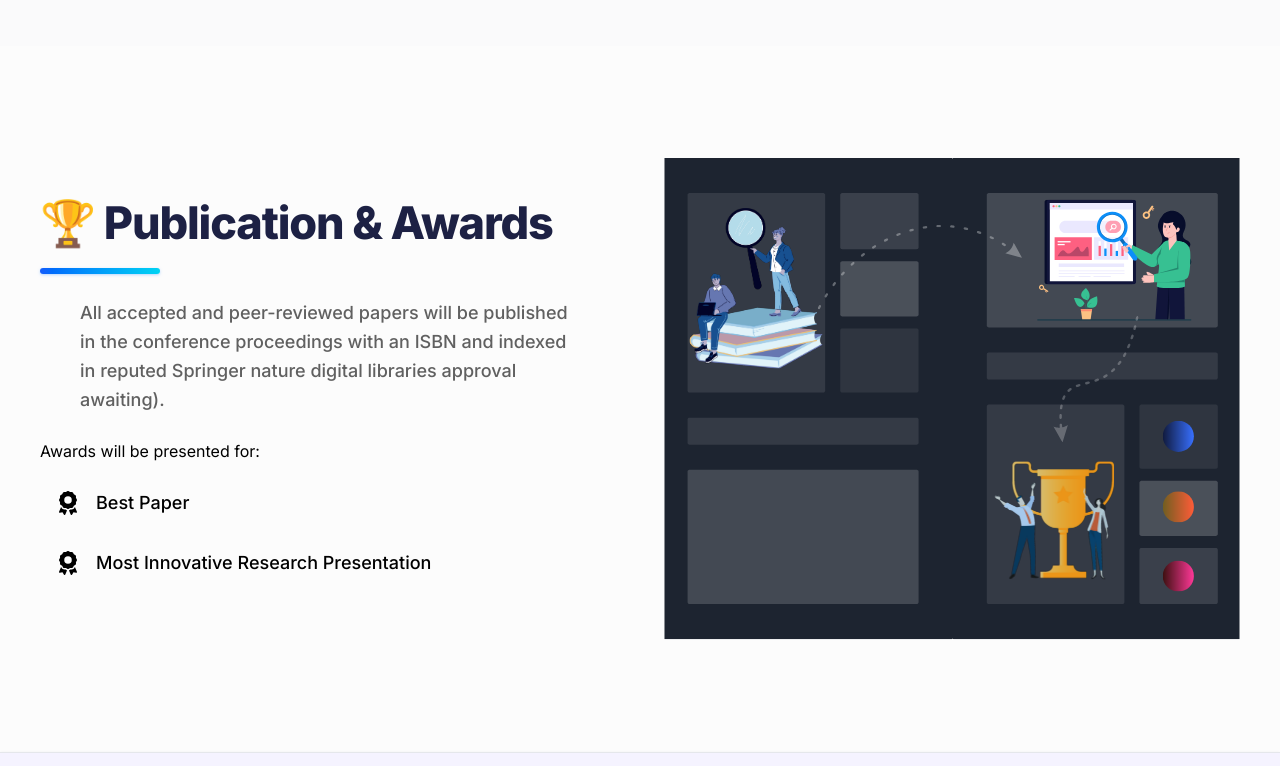
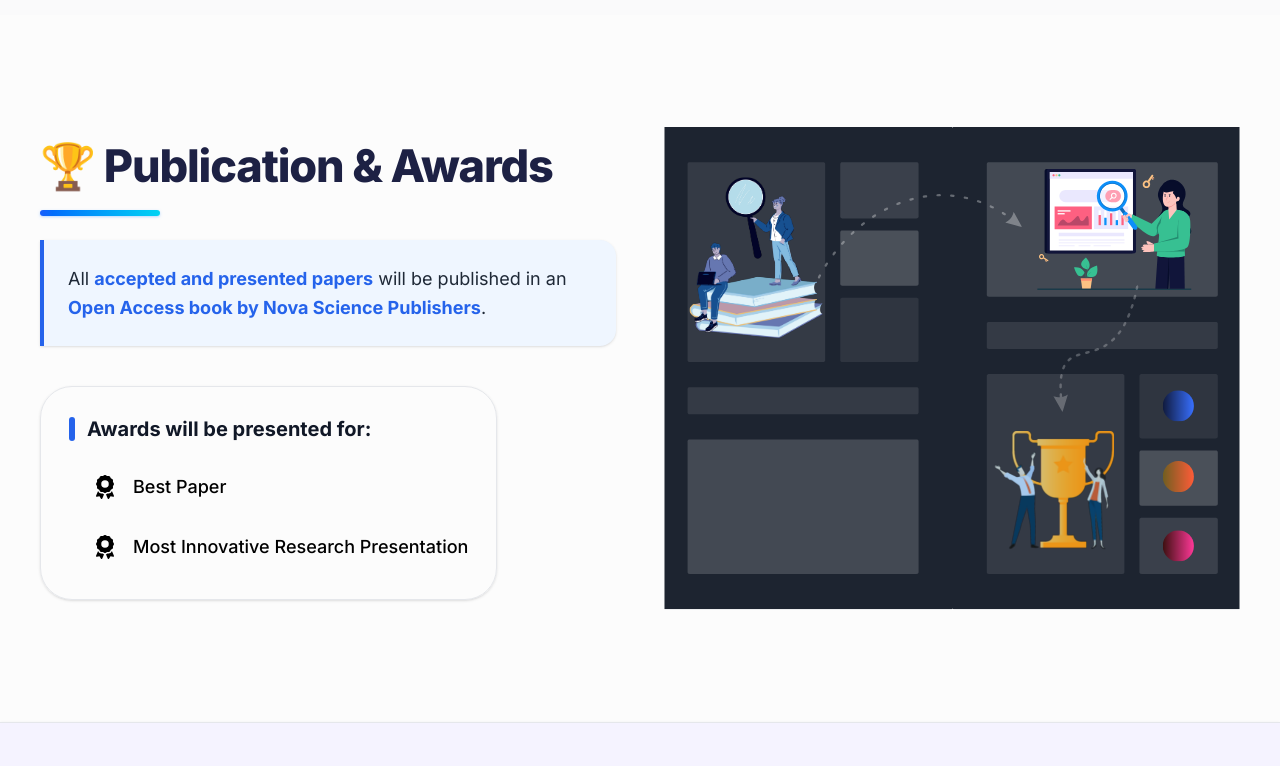
Before and after one commit to KartikTulsian/iemnacdc, a Next.js app: page / in a window 1280 px wide. Shown: the part 5024-5790 px from the top of the page. Built offline with nearby package versions, Linux system fonts and the light colour scheme.

Commit message:
changes in text

```diff
--- a/src/components/About/AboutSectionThree.tsx
+++ b/src/components/About/AboutSectionThree.tsx
@@ -7,7 +7,7 @@ const prizeIcon = (
     viewBox="0 0 384 512"
     className="h-6 w-6 text-[#4A6CF7]"
   >
-    <path d="M173.8 5.5c11-7.3 25.4-7.3 36.4 0L228 17.2c6 3.9 13 5.8 20.1 5.4l21.3-1.3c13.2-.8 25.6 6.4 31.5 18.2l9.6 19.1c3.2 6.4 8.4 11.5 14.7 14.7L344.5 83c11.8 5.9 19 18.3 18.2 31.5l-1.3 21.3c-.4 7.1 1.5 14.2 5.4 20.1l11.8 17.8c7.3 11 7.3 25.4 0 36.4L366.8 228c-3.9 6-5.8 13-5.4 20.1l1.3 21.3c.8 13.2-6.4 25.6-18.2 31.5l-19.1 9.6c-6.4 3.2-11.5 8.4-14.7 14.7L301 344.5c-5.9 11.8-18.3 19-31.5 18.2l-21.3-1.3c-7.1-.4-14.2 1.5-20.1 5.4l-17.8 11.8c-11 7.3-25.4 7.3-36.4 0L156 366.8c-6-3.9-13-5.8-20.1-5.4l-21.3 1.3c-13.2 .8-25.6-6.4-31.5-18.2l-9.6-19.1c-3.2-6.4-8.4-11.5-14.7-14.7L39.5 301c-11.8-5.9-19-18.3-18.2-31.5l1.3-21.3c.4-7.1-1.5-14.2-5.4-20.1L5.5 210.2c-7.3-11-7.3-25.4 0-36.4L17.2 156c3.9-6 5.8-13 5.4-20.1l-1.3-21.3c-.8-13.2 6.4-25.6 18.2-31.5l19.1-9.6C65 70.2 70.2 65 73.4 58.6L83 39.5c5.9-11.8 18.3-19 31.5-18.2l21.3 1.3c7.1 .4 14.2-1.5 20.1-5.4L173.8 5.5zM272 192a80 80 0 1 0 -160 0 80 80 0 1 0 160 0zM1.3 441.8L44.4 339.3c.2 .1 .3 .2 .4 .4l9.6 19.1c11.7 23.2 36 37.3 62 35.8l21.3-1.3c.2 0 .5 0 .7 .2l17.8 11.8c5.1 3.3 10.5 5.9 16.1 7.7l-37.6 89.3c-2.3 5.5-7.4 9.2-13.3 9.7s-11.6-2.2-14.8-7.2L74.4 455.5l-56.1 8.3c-5.7 .8-11.4-1.5-15-6s-4.3-10.7-2.1-16zm248 60.4L211.7 413c5.6-1.8 11-4.3 16.1-7.7l17.8-11.8c.2-.1 .4-.2 .7-.2l21.3 1.3c26 1.5 50.3-12.6 62-35.8l9.6-19.1c.1-.2 .2-.3 .4-.4l43.2 102.5c2.2 5.3 1.4 11.4-2.1 16s-9.3 6.9-15 6l-56.1-8.3-32.2 49.2c-3.2 5-8.9 7.7-14.8 7.2s-11-4.3-13.3-9.7z"/>
+    <path d="M173.8 5.5c11-7.3 25.4-7.3 36.4 0L228 17.2c6 3.9 13 5.8 20.1 5.4l21.3-1.3c13.2-.8 25.6 6.4 31.5 18.2l9.6 19.1c3.2 6.4 8.4 11.5 14.7 14.7L344.5 83c11.8 5.9 19 18.3 18.2 31.5l-1.3 21.3c-.4 7.1 1.5 14.2 5.4 20.1l11.8 17.8c7.3 11 7.3 25.4 0 36.4L366.8 228c-3.9 6-5.8 13-5.4 20.1l1.3 21.3c.8 13.2-6.4 25.6-18.2 31.5l-19.1 9.6c-6.4 3.2-11.5 8.4-14.7 14.7L301 344.5c-5.9 11.8-18.3 19-31.5 18.2l-21.3-1.3c-7.1-.4-14.2 1.5-20.1 5.4l-17.8 11.8c-11 7.3-25.4 7.3-36.4 0L156 366.8c-6-3.9-13-5.8-20.1-5.4l-21.3 1.3c-13.2 .8-25.6-6.4-31.5-18.2l-9.6-19.1c-3.2-6.4-8.4-11.5-14.7-14.7L39.5 301c-11.8-5.9-19-18.3-18.2-31.5l1.3-21.3c.4-7.1-1.5-14.2-5.4-20.1L5.5 210.2c-7.3-11-7.3-25.4 0-36.4L17.2 156c3.9-6 5.8-13 5.4-20.1l-1.3-21.3c-.8-13.2 6.4-25.6 18.2-31.5l19.1-9.6C65 70.2 70.2 65 73.4 58.6L83 39.5c5.9-11.8 18.3-19 31.5-18.2l21.3 1.3c7.1 .4 14.2-1.5 20.1-5.4L173.8 5.5zM272 192a80 80 0 1 0 -160 0 80 80 0 1 0 160 0zM1.3 441.8L44.4 339.3c.2 .1 .3 .2 .4 .4l9.6 19.1c11.7 23.2 36 37.3 62 35.8l21.3-1.3c.2 0 .5 0 .7 .2l17.8 11.8c5.1 3.3 10.5 5.9 16.1 7.7l-37.6 89.3c-2.3 5.5-7.4 9.2-13.3 9.7s-11.6-2.2-14.8-7.2L74.4 455.5l-56.1 8.3c-5.7 .8-11.4-1.5-15-6s-4.3-10.7-2.1-16zm248 60.4L211.7 413c5.6-1.8 11-4.3 16.1-7.7l17.8-11.8c.2-.1 .4-.2 .7-.2l21.3 1.3c26 1.5 50.3-12.6 62-35.8l9.6-19.1c.1-.2 .2-.3 .4-.4l43.2 102.5c2.2 5.3 1.4 11.4-2.1 16s-9.3 6.9-15 6l-56.1-8.3-32.2 49.2c-3.2 5-8.9 7.7-14.8 7.2s-11-4.3-13.3-9.7z" />
   </svg>
 );
 
@@ -32,16 +32,31 @@ const AboutSectionThree: React.FC = () => {
             <div className="w-full max-w-xl">
               <SectionTitle
                 title="🏆 Publication & Awards"
-                paragraph="All accepted and peer-reviewed papers will be published in the conference proceedings with an ISBN and indexed in reputed Springer nature digital libraries approval awaiting)."
+                paragraph=""
                 width="600px"
               />
 
+              <div className="bg-[#eff6ff] border-l-4 border-[#2563eb] p-6 rounded-r-2xl shadow-sm max-w-[700px] transition-all hover:shadow-md">
+                <div className="flex items-start gap-4">
+                  {/* Icon/Logo Placeholder space */}
+                  <div className="flex-1">
+                    <p className="text-[#1f2937] text-lg leading-relaxed">
+                      All <strong className="text-[#2563eb]">accepted and presented papers</strong> will be published in an
+                      <strong className="text-[#2563eb]"> Open Access book by Nova Science Publishers</strong>.
+                    </p>
+                  </div>
+                </div>
+              </div>
+
               <div
-                className="wow fadeInUp mt-6"
+                className="wow fadeInUp mt-10 bg-white p-7 pb-3 rounded-[2rem] border border-[#e5e7eb] shadow-sm inline-block"
                 data-wow-delay=".15s"
               >
-                <p className="pb-5">Awards will be presented for:</p>
-                  <div className="pl-2">
+                <h3 className="text-xl font-bold text-[#111827] mb-6 flex items-center gap-3">
+                  <span className="w-1.5 h-6 bg-[#2563eb] rounded-full"></span>
+                  Awards will be presented for:
+                </h3>
+                <div className="pl-4 space-y-4">
                   <List text="Best Paper" />
                   <List text="Most Innovative Research Presentation" />
                 </div>
--- a/src/components/Brands/index.tsx
+++ b/src/components/Brands/index.tsx
@@ -22,7 +22,7 @@ const Brands = () => {
                 width={300}
                 height={150}
                 alt="Partner 1"
-                className="object-contain h-[80px] md:h-[120px] w-auto group-hover:scale-105 transition-transform duration-300"
+                className="object-contain max-h-[60px] md:max-h-[90px] w-auto group-hover:scale-105 transition-transform duration-300"
               />
             </div>
           </div>
--- a/src/components/Registrations/RegistrationDetails.tsx
+++ b/src/components/Registrations/RegistrationDetails.tsx
@@ -82,7 +82,7 @@ export default function RegistrationDetails() {
       </h1>
 
       <div className="mt-4 mb-7 bg-gray-50 px-4 md:px-12 lg:px-20 py-4 rounded-md text-gray-700 text-md md:text-base font-bold text-center">*Registration will be handled electronically via EDAS. It will be updated soon. At least one author of each paper must register at the Author registration rate.
-        For a single paper, a single author registration is required. A attendee/student registration is not an author regsitration.*</div>
+        For a single paper, a single author registration is required. A attendee/student registration is not an author registration.*</div>
 
       {/* Registration Form */}
       {/* <section
```
Lines whose indentation alone changed are shown as unchanged.
